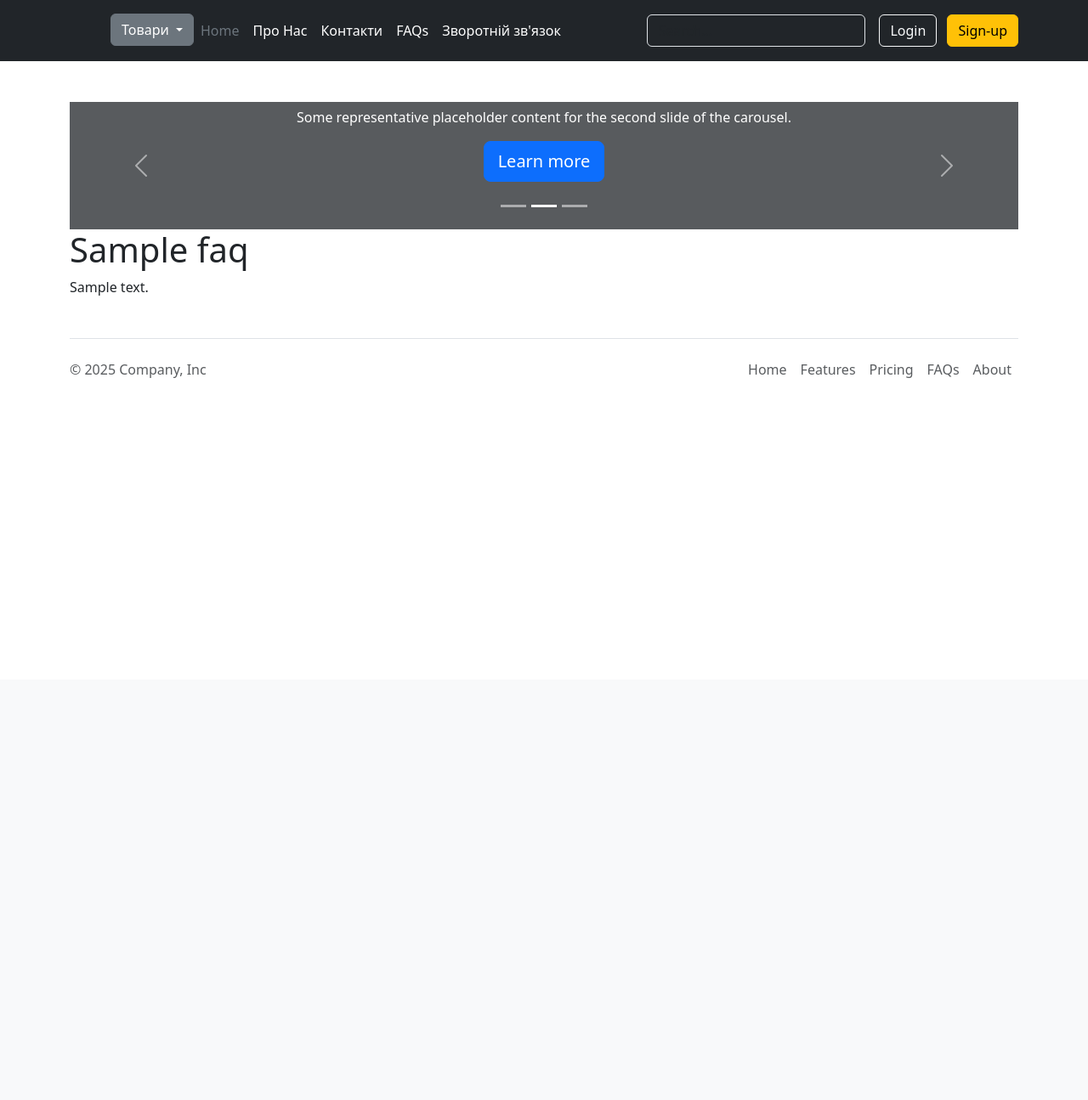
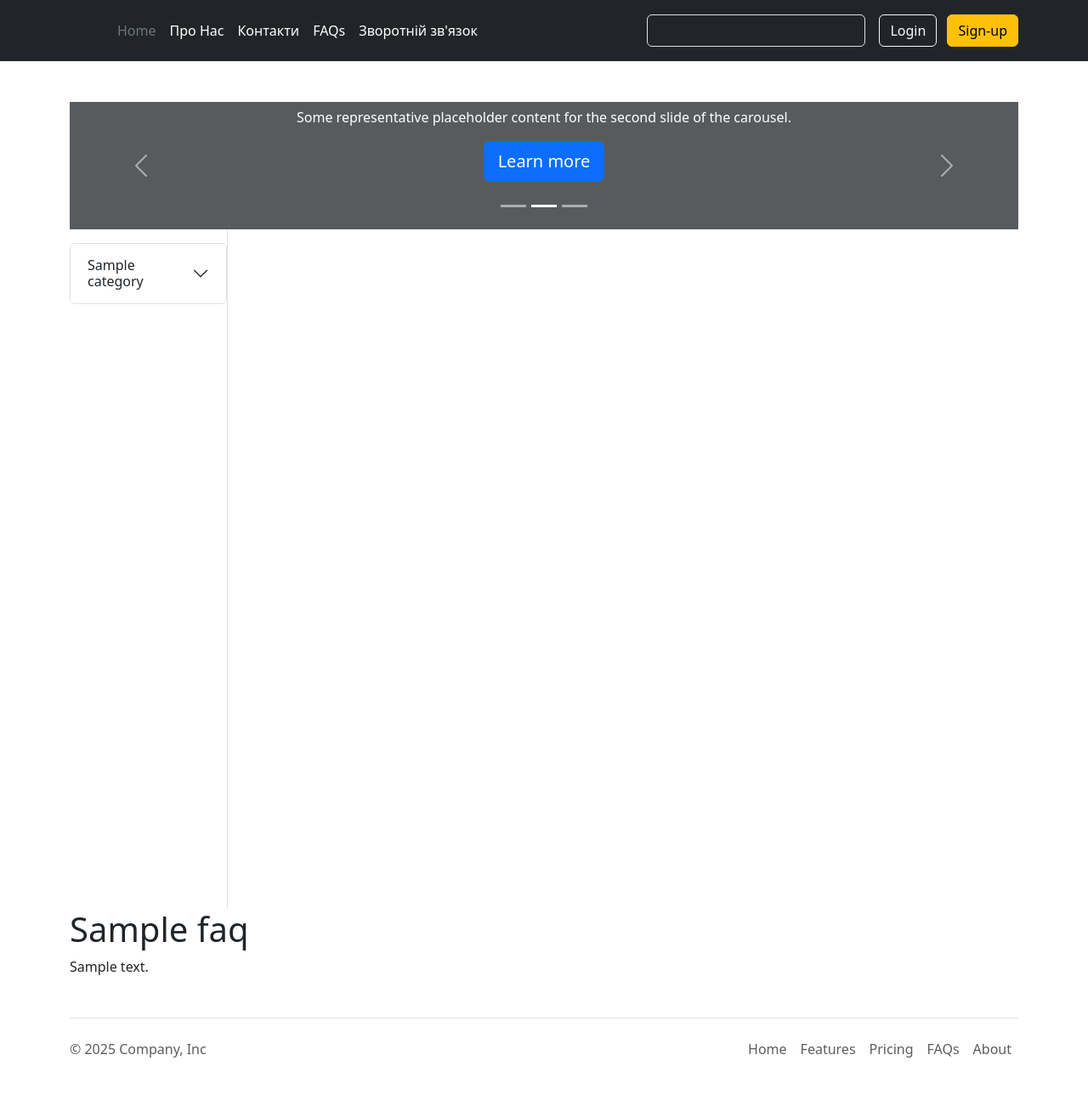
Before and after one commit to Paprics/webshop, a Django app: template src/common/templates/faq.html in a window 1280 px wide. Shown: the whole page at 85% size. Before the commit the page ends 445 px from the top, so only its background shows below. Run offline with Django 5.2, Linux system fonts and the light colour scheme; the template is opened without the code that fills it: most values are stand-ins (such as "Sample title", 1, 10 or a date in 2020); some libraries are stand-ins or nearby versions.

Commit message:
Added nested menu to template

```diff
--- a/src/common/context_processors.py
+++ b/src/common/context_processors.py
@@ -8,5 +8,6 @@ def categories_processor(request):
 
 def category_processor_nested(request):
     from store.models import CategoryModelMPTT
-    categories = CategoryModelMPTT.objects.all().order_by('tree_id', 'lft')
-    return {'categories': categories}
+    # categories_nested = CategoryModelMPTT.objects.root_nodes()  # N+1 query
+    categories_nested = CategoryModelMPTT.objects.root_nodes().prefetch_related('children')  #TODO: check optimiz.
+    return {'categories_nested': categories_nested}
--- a/src/common/templates/index.html
+++ b/src/common/templates/index.html
@@ -2,4 +2,7 @@
 
 {% block content %}
 
+
+
+
 {% endblock %}
--- a/src/templates/base.html
+++ b/src/templates/base.html
@@ -23,7 +23,7 @@
 <main class="container my-5">
 
     {% include 'includes/carousel.html' %}
-
+    {% include 'includes/drop_menu_nested.html' %}
     {% block content %} {% endblock %}
 
 
--- a/src/templates/includes/drop_menu_nested.html
+++ b/src/templates/includes/drop_menu_nested.html
@@ -1,17 +1,62 @@
-<ul class="dropdown-menu">
-    {% for category in categories %}
-        {% if category.is_root_node %}
-            <li>
-                <a class="dropdown-item dropdown-toggle" href="#">{{ category.category_name }}</a>
+<div class="col-2 border-end" style="min-height: 100vh; padding-top: 1rem;">
+    <div class="accordion" id="categoryAccordion">
+        {% for category in categories_nested %}
+            <div class="accordion-item">
+                <h2 class="accordion-header" id="heading{{ forloop.counter }}">
+                    <button class="accordion-button collapsed" type="button" data-bs-toggle="collapse"
+                            data-bs-target="#collapse{{ forloop.counter }}" aria-expanded="false"
+                            aria-controls="collapse{{ forloop.counter }}">
+                        {{ category.category_name }}
+                    </button>
+                </h2>
+                <div id="collapse{{ forloop.counter }}" class="accordion-collapse collapse"
+                     aria-labelledby="heading{{ forloop.counter }}"
+                     data-bs-parent="#categoryAccordion">
+                    <div class="accordion-body p-0">
+                        <ul class="list-group list-group-flush">
+                            {% for child in category.get_children.all %}
+                                <li class="list-group-item">
+                                    {{ child.category_name }}
+                                </li>
+                            {% empty %}
+                                <li class="list-group-item text-muted">Нет подкатегорий</li>
+                            {% endfor %}
+                        </ul>
+                    </div>
+                </div>
+            </div>
+        {% empty %}
+            <p>Категории не найдены</p>
+        {% endfor %}
+    </div>
+</div>
 
-                {% if category.get_children %}
-                    <ul class="dropdown-menu">
-                        {% for child in category.get_children %}
-                            <li><a class="dropdown-item" href="#">{{ child.category_name }}</a></li>
-                        {% endfor %}
-                    </ul>
-                {% endif %}
-            </li>
-        {% endif %}
-    {% endfor %}
-</ul>
+
+{#{% block content %}#}
+{#    <div class="dropdown">#}
+{#        <button class="btn btn-secondary dropdown-toggle" type="button" id="dropdownMenuButton"#}
+{#                data-bs-toggle="dropdown" aria-expanded="false">#}
+{#            Товары#}
+{#        </button>#}
+{#        <ul class="dropdown-menu" aria-labelledby="dropdownMenuButton">#}
+{#            {% for category in categories_nested %}#}
+{#                <li class="dropend">#}
+{#                    <a class="dropdown-item dropdown-toggle" href="#" data-bs-toggle="dropdown" aria-expanded="false">#}
+{#                        {{ category.category_name }}#}
+{#                    </a>#}
+{#                    {% if category.get_children.count %}#}
+{#                        <ul class="dropdown-menu">#}
+{#                            {% for child in category.get_children.all %}#}
+{#                                <li>#}
+{#                                    <a class="dropdown-item" href="#">{{ child.category_name }}</a>#}
+{#                                </li>#}
+{#                            {% endfor %}#}
+{#                        </ul>#}
+{#                    {% endif %}#}
+{#                </li>#}
+{#            {% endfor %}#}
+{#        </ul>#}
+{#    </div>#}
+{##}
+{##}
+{#{% endblock %}#}
--- a/src/templates/includes/header.html
+++ b/src/templates/includes/header.html
@@ -7,10 +7,6 @@
             </svg>
         </a>
             <ul class="nav col-12 col-lg-auto me-lg-auto mb-2 justify-content-center mb-md-0">
-
-                <li>{% include 'includes/drom_menu.html' %}</li>
-                <li>{% include 'includes/drop_menu_nested.html' %}</li>
-
                 <li><a href="{% url 'common:index' %}" class="nav-link px-2 text-secondary">Home</a></li>
                 <li><a href="{% url 'common:about' %}" class="nav-link px-2 text-white">Про Нас</a></li>
                 <li><a href="{% url 'common:contacts' %}" class="nav-link px-2 text-white">Контакти</a></li>
```
